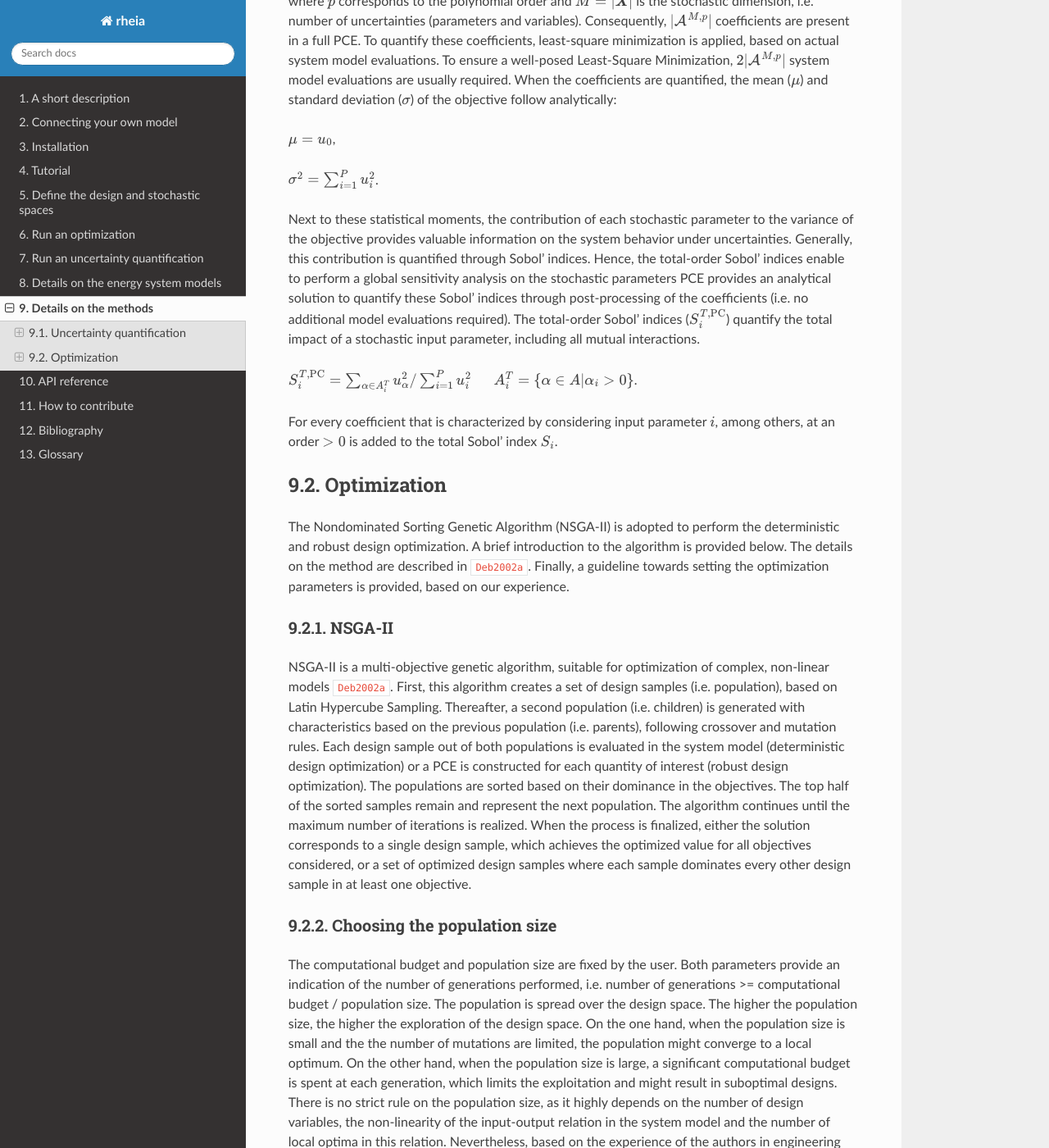
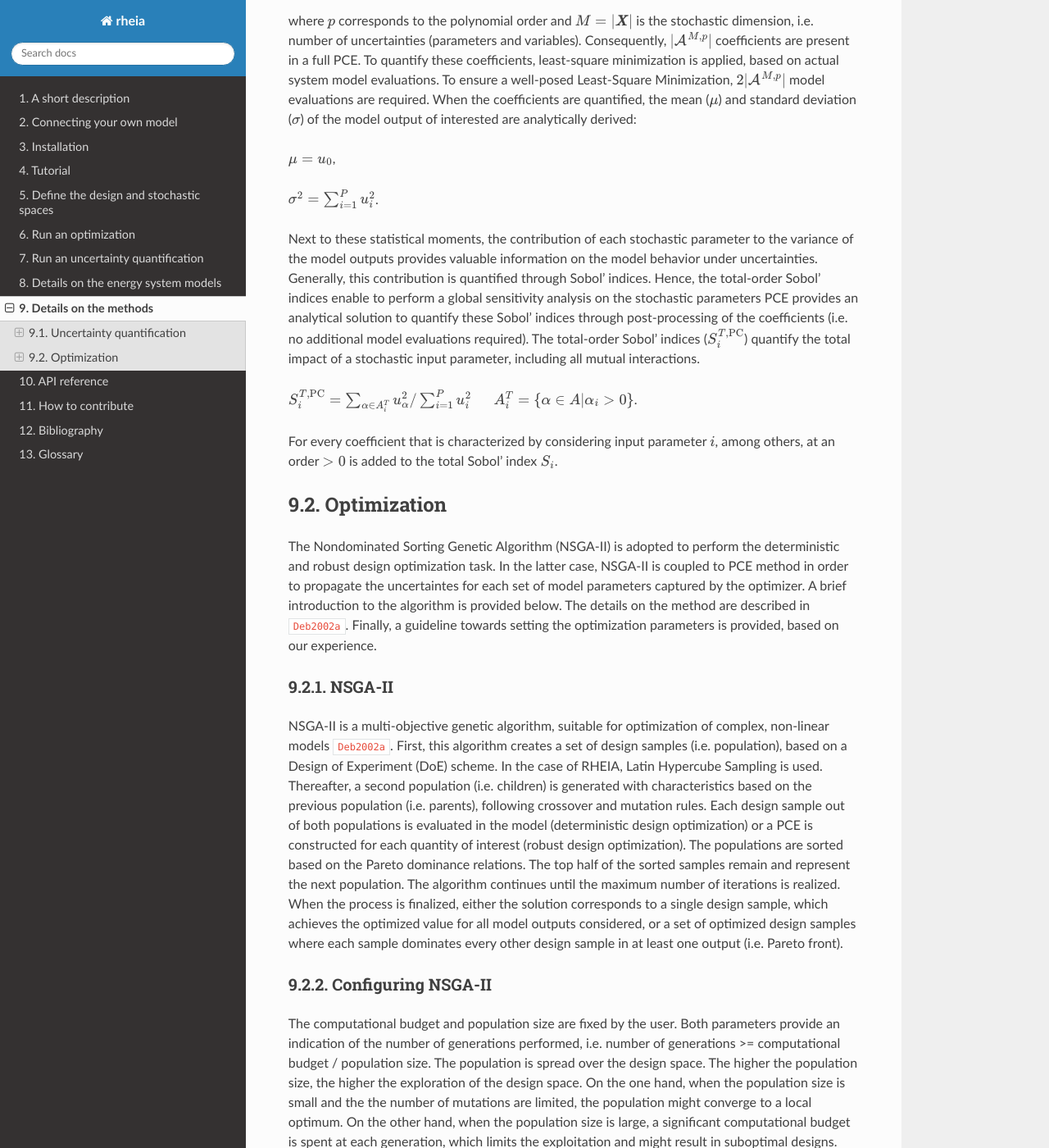
Before and after one commit to rheia-framework/RHEIA, a Sphinx documentation site: the page built from docs/sphinx/methods.rst, in a window 1280 px wide and 1400 px high, scrolled down 778 px. Shown: the whole window at 82% size. Built offline with Sphinx 7.4.7 and the Read the Docs theme 2.0.0, drawn with Linux system fonts in a browser that asks for light colours; pages that are not in the unit, such as notebooks, are missing from menus; cross-references to code outside the pages are shown as plain code; some of the changed text lies outside the part shown.

Commit message:
Update methods.rst

```diff
--- a/docs/sphinx/methods.rst
+++ b/docs/sphinx/methods.rst
@@ -3,20 +3,20 @@
 Details on the methods
 ======================
 
-The math behind the different methods, with appropriate references.
+A brief backround, including some math when necessary ,for the different methods used in RHEIA, is provided below.
 
 Uncertainty quantification
 --------------------------
 
-To perform uncertainty quantification, the Polynomial Chaos Expansion method is applied in RHEIA.
-In the section below, the method is briefly introduced. Additional details on the method are described by Sudret et al. :cite:`Sudret2014`.
+Uncertainty quantification is performed using, the Polynomial Chaos Expansion method is applied in RHEIA.
+In the section below, the method is briefly introduced. Additional details on the method are provided by Sudret et al. :cite:`Sudret2014`.
 
 .. _lab:pce:
 
 Polynomial Chaos Expansion
 ^^^^^^^^^^^^^^^^^^^^^^^^^^
 
-The Polynomial Chaos Expansion (PCE) representation of the system model consists of a series of orthogonal polynomials :math:`\Psi_i` with corresponding coefficients :math:`u_i`:
+The Polynomial Chaos Expansion (PCE) representation of the model under consideration consists of a series of orthogonal polynomials :math:`\Psi_i` with corresponding coefficients :math:`u_i`:
 
 :math:`\mathcal{M}^{\mathrm{PCE}}(\pmb{X}) = \sum_{\pmb{\alpha} \in \mathcal{A}} u_{\pmb{\alpha}} \Psi_{\pmb{\alpha}} (\pmb{X}) \approx \mathcal{M}(\pmb{X})`,
 
@@ -29,15 +29,15 @@ A typical truncation scheme is adopted, which limits the polynomial order up to
 
 where :math:`p` corresponds to the polynomial order and :math:`M = |\pmb{X}|` is the stochastic dimension, i.e. number of uncertainties (parameters and variables).
 Consequently, :math:`|\mathcal{A}^{M,p}|` coefficients are present in a full PCE. To quantify these coefficients, least-square minimization is applied, based on actual system model evaluations.
-To ensure a well-posed Least-Square Minimization, :math:`2|\mathcal{A}^{M,p}|` system model evaluations are usually required.
-When the coefficients are quantified, the mean (:math:`\mu`) and standard deviation (:math:`\sigma`) of the objective follow analytically:
+To ensure a well-posed Least-Square Minimization, :math:`2|\mathcal{A}^{M,p}|` model evaluations are required.
+When the coefficients are quantified, the mean (:math:`\mu`) and standard deviation (:math:`\sigma`) of the model output of interested are analytically derived:
 
 :math:`\mu = u_0`,
 
 :math:`\sigma^2 = \sum_{i=1}^P u_i^2`.
 
 
-Next to these statistical moments, the contribution of each stochastic parameter to the variance of the objective provides valuable information on the system behavior under uncertainties.
+Next to these statistical moments, the contribution of each stochastic parameter to the variance of the model outputs provides valuable information on the model behavior under uncertainties.
 Generally, this contribution is quantified through Sobol' indices.
 Hence, the total-order Sobol' indices enable to perform a global sensitivity analysis on the stochastic parameters
 PCE provides an analytical solution to quantify these Sobol' indices through post-processing of the coefficients (i.e. no additional model evaluations required).
@@ -50,7 +50,7 @@ For every coefficient that is characterized by considering input parameter :math
 Optimization
 ------------
 
-The Nondominated Sorting Genetic Algorithm (NSGA-II) is adopted to perform the deterministic and robust design optimization.
+The Nondominated Sorting Genetic Algorithm (NSGA-II) is adopted to perform the deterministic and robust design optimization task. In the latter case, NSGA-II is coupled to PCE method in order to propagate the uncertaintes for each set of model parameters captured by the optimizer.
 A brief introduction to the algorithm is provided below. The details on the method are described in :cite:`Deb2002a`.
 Finally, a guideline towards setting the optimization parameters is provided, based on our experience.
 
@@ -60,17 +60,17 @@ NSGA-II
 ^^^^^^^
 
 NSGA-II is a multi-objective genetic algorithm, suitable for optimization of complex, non-linear models :cite:`Deb2002a`.
-First, this algorithm creates a set of design samples (i.e. population), based on Latin Hypercube Sampling.
+First, this algorithm creates a set of design samples (i.e. population), based on a Design of Experiment (DoE) scheme. In the case of RHEIA, Latin Hypercube Sampling is used.
 Thereafter, a second population (i.e. children) is generated with characteristics based on the previous population (i.e. parents),
-following crossover and mutation rules. Each design sample out of both populations is evaluated in the system model (deterministic design optimization)
+following crossover and mutation rules. Each design sample out of both populations is evaluated in the model (deterministic design optimization)
 or a PCE is constructed for each quantity of interest (robust design optimization).
-The populations are sorted based on their dominance in the objectives. The top half of the sorted samples remain and represent the next population.
+The populations are sorted based on the Pareto dominance relations. The top half of the sorted samples remain and represent the next population.
 The algorithm continues until the maximum number of iterations is realized. When the process is finalized, either the solution corresponds to a single design sample,
-which achieves the optimized value for all objectives considered, or a set of optimized design samples where each sample dominates every other design sample in at least one objective.
+which achieves the optimized value for all model outputs considered, or a set of optimized design samples where each sample dominates every other design sample in at least one output (i.e. Pareto front).
 
 .. _lab:choosepop:
 
-Choosing the population size
+Configuring NSGA-II
 ^^^^^^^^^^^^^^^^^^^^^^^^^^^^
 
 The computational budget and population size are fixed by the user. Both parameters provide an indication of the number of generations performed,
@@ -78,13 +78,13 @@ i.e. number of generations >= computational budget / population size. The popula
 the higher the exploration of the design space. On the one hand, when the population size is small and the the number of mutations are limited, the population
 might converge to a local optimum. On the other hand, when the population size is large, a significant computational budget is spent at each generation,
 which limits the exploitation and might result in suboptimal designs. There is no strict rule on the population size, as it highly depends on the number of design variables,
-the non-linearity of the input-output relation in the system model and the number of local optima in this relation.
-Nevertheless, based on the experience of the authors in engineering optimization (i.e. <10 design variables), the population size is suggested between 20 and 50. Below 20, the possibility of ending in a
+the non-linearity of the input-output relation in the model and the number of local optima present in this relation.
+Nevertheless, based on our experience in engineering optimization (i.e. <10 design variables), the population size is suggested between 20 and 50. Below 20, the possibility of ending in a
 local optimum is significant, while a population size larger than 50 does not add significant improvement in design space exploration as opposed to the increase in cost per generation.
 Moreover, it is suggested to define the population size based on the number of CPUs available. To illustrate, when 4 CPUs are available, considering defining the population size at 20, 24, 28, 32, ...
 such that the CPUs are used at all time during the deterministic design optimization (in robust design optimization, the parallelization is performed on the samples for the PCE, for which the number of samples
 is defined by the truncation scheme).
-To ensure sufficient exploitation, we suggest to reach a number of generations of at least 75 generations. Above 250 generations, the gain in exploitation becomes limited.
+To ensure sufficient exploitation, we suggest to reach a number of generations of at least 75 generations. Above 250 generations, the gain in exploitation becomes limited. However, keep always in mind that such values are drawn from our experience in a certain range of models, and it is not our intention to generalize them over the broad spectrum of engineering modelling.
 
 The probability of crossover and mutation are user-defined constants which support the exploitation and exploration, respectively.
-Typically, the crossover probability is at least 0.85, while the probability of mutation usually remains below 0.1.
+As a good practice, the crossover probability is at least 0.85, while the probability of mutation usually remains below 0.1. Users with a priori knowledge on the model behaviour and its characteristics, are encouraged to adjust those values, in order to achieve maximum performance of NSGA-II in a particular case.
```
